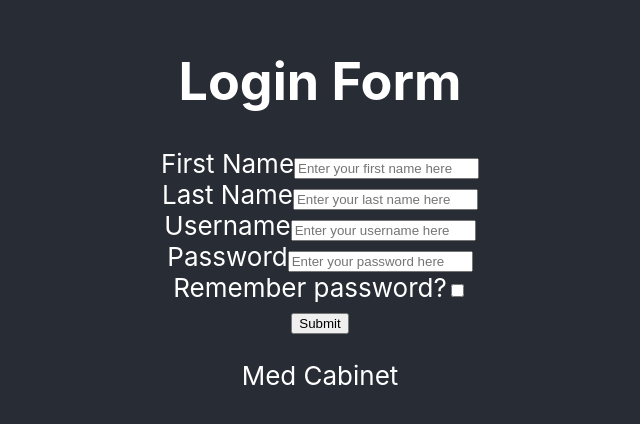
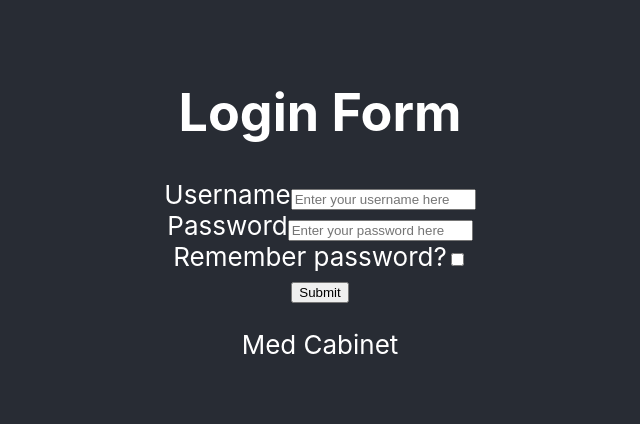
Before and after one commit to med-cabinet-5/front-end, a React (Create React App) app: page /login in a window 1280 px wide. Shown: the part 184-608 px from the top of the page, without its empty margins (320-960 px from the left). Built offline with nearby package versions, Linux system fonts and the light colour scheme.

Commit message:
Deleted first-name and last-name from LoginForm.js

```diff
--- a/src/components/LoginForm.js
+++ b/src/components/LoginForm.js
@@ -31,26 +31,7 @@ export default function LoginForm() {
       >
           <formContainerDiv>
         <Form>
-        <div className="user-first-name">
-          <label htmlFor="user_first_name">First Name</label>
-          <Field
-            type="text"
-            id="user_first_name"
-            name="first_name"
-            placeholder="Enter your first name here"
-          />
-          <ErrorMessage name="first_name" component="div" className="error"/>
-          </div>
-          <div className="user-last-name">
-          <label htmlFor="user_last_name">Last Name</label>
-          <Field
-            type="text"
-            id="user_last_name"
-            name="last_name"
-            placeholder="Enter your last name here"
-          />
-          <ErrorMessage name="last_name" component="div" className="error"/>
-          </div>
+
           <div className="user-username">
           <label htmlFor="user_username">Username</label>
           <Field
```
